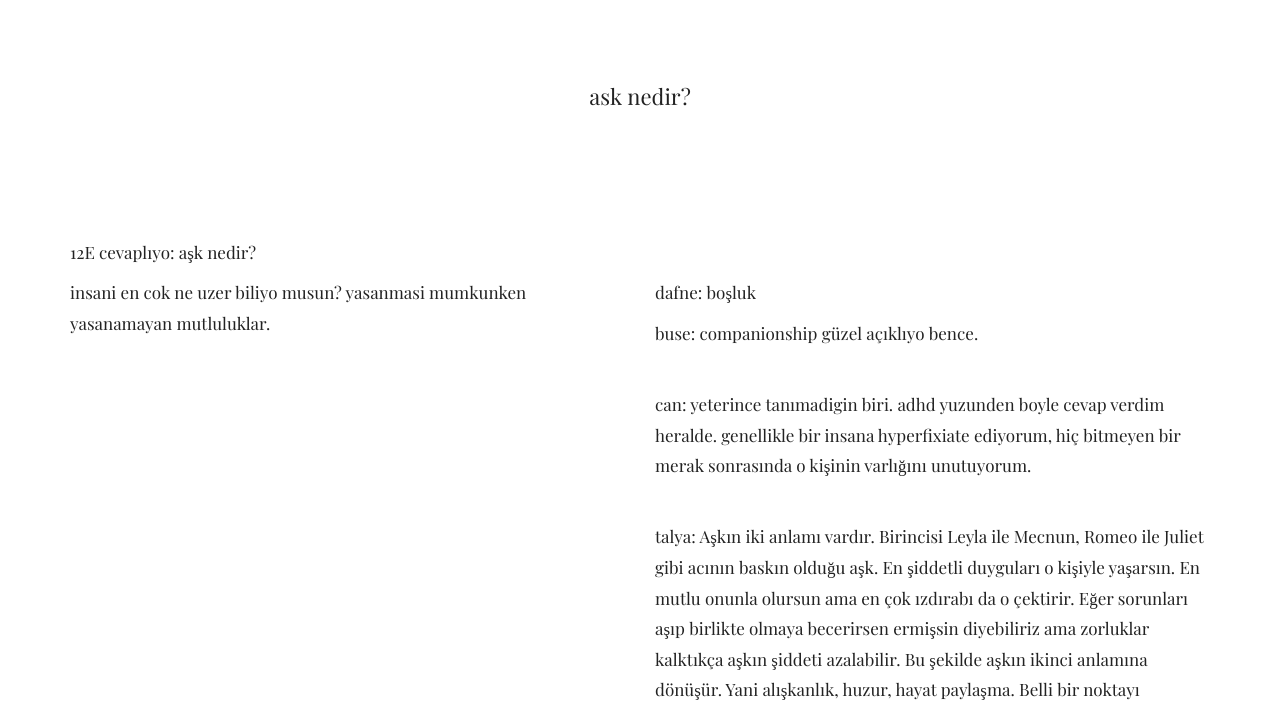
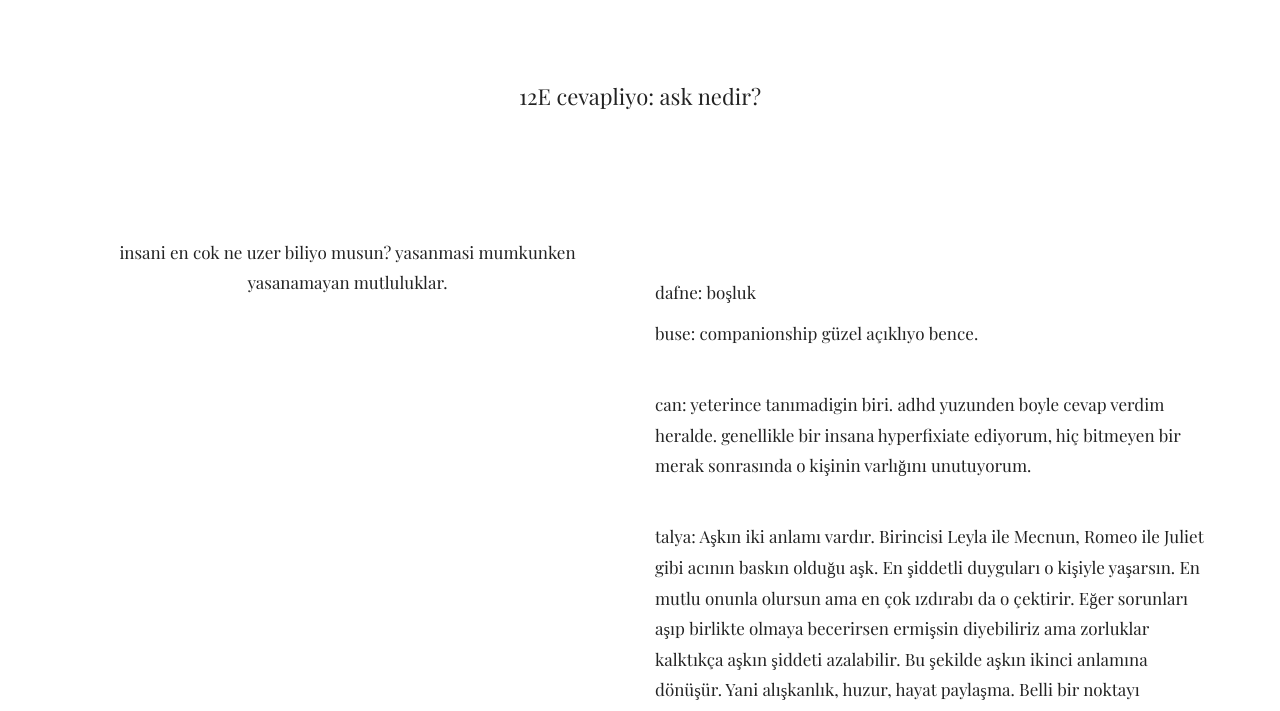
Before and after one commit to ecetabag/gizli.aslinda, a plain HTML site: page yazi5.html in a window 1280 px wide. Shown: the part 83-794 px from the top of the page. Drawn offline with nearby package versions, Linux system fonts and the light colour scheme.

Commit message:
Update yazi5.html

```diff
--- a/yazi5.html
+++ b/yazi5.html
@@ -52,7 +52,7 @@
 	<section class="intro">
 		<div class="container">
 			<div class="row">
-					<p style="text-align: center;">ask nedir?</p>
+					<p style="text-align: center;">12E cevapliyo: ask nedir?</p>
 				</div>
 		</div>
 	</section>
@@ -66,10 +66,8 @@
 		<div class="container about">
 			<div class="row">
 				<div class="col-md-6">
-					<p>	12E cevaplıyo: aşk nedir?
-					</p>
 
-					<p>	insani en cok ne uzer biliyo musun? yasanmasi mumkunken yasanamayan mutluluklar.
+					<p style="text-align: center" >insani en cok ne uzer biliyo musun? yasanmasi mumkunken yasanamayan mutluluklar.
 					</p>
 
 					<br>
```
